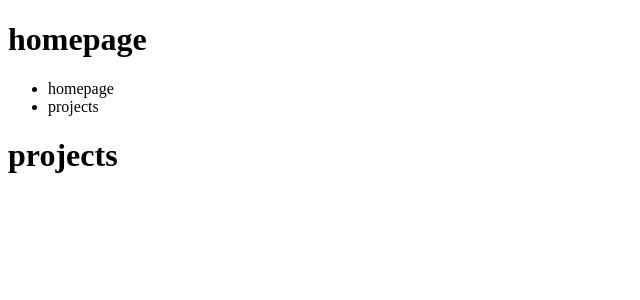
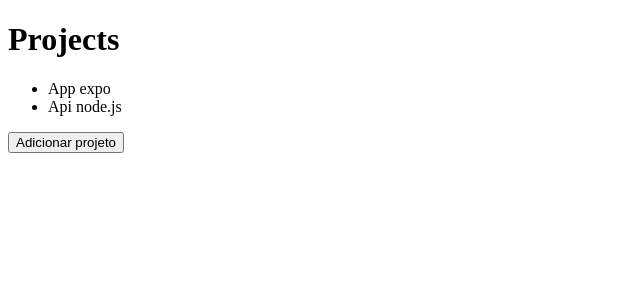
Before and after one commit to icarlosrigoni/gostack-module01, a React app in the folder 03-conceitos-do-react/: page / in a window 1280 px wide. Shown: the top 300 px of the page, without its empty margins (0-640 px from the left). Built offline with nearby package versions, Linux system fonts and the light colour scheme.

Commit message:
Estado e Imutabilidade

```diff
--- a/03-conceitos-do-react/package.json
+++ b/03-conceitos-do-react/package.json
@@ -14,6 +14,10 @@
     "webpack": "^4.43.0",
     "webpack-cli": "^3.3.12"
   },
+
+  "scripts": {
+    "start": "yarn webpack-dev-server --mode development"
+  },
   "devDependencies": {
     "webpack-dev-server": "^3.11.0"
   }
--- a/03-conceitos-do-react/src/App.js
+++ b/03-conceitos-do-react/src/App.js
@@ -1,17 +1,24 @@
-import React from 'react'
+import React, { useState } from 'react'
 
 import Header from './components/Header'
 
 function App() {
+  const [projects, setProjects] = useState(['App expo', 'Api node.js'])
+
+  function handleAddProject() {
+    setProjects([...projects, `New project ${Date.now()}`])
+    console.log(projects)
+  }
+
   return (
     <>
-      <Header title="homepage">
-        <ul>
-          <li>homepage</li>
-          <li>projects</li>
-        </ul>
-      </Header>
-      <Header title="projects"/>
+      <Header title="Projects"/>
+
+      <ul>
+        {projects.map(project => <li key={project}>{project}</li>)}
+      </ul>
+
+      <button type="button" onClick={handleAddProject}>Adicionar projeto</button>
     </>
   )
 }
--- a/03-conceitos-do-react/src/components/Header.js
+++ b/03-conceitos-do-react/src/components/Header.js
@@ -5,7 +5,6 @@
     <header>
       <h1>{title}</h1>
 
-      {children}
     </header>
   )
 }
```
